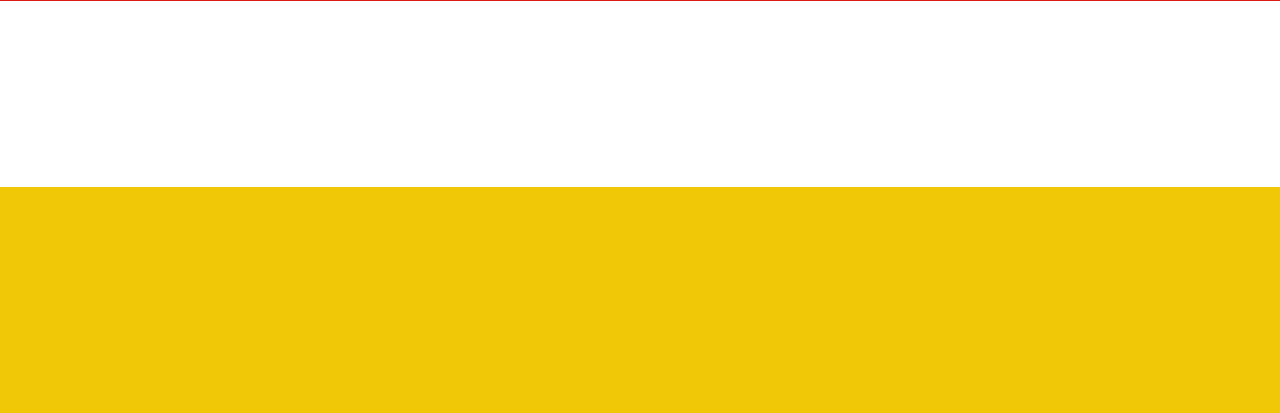
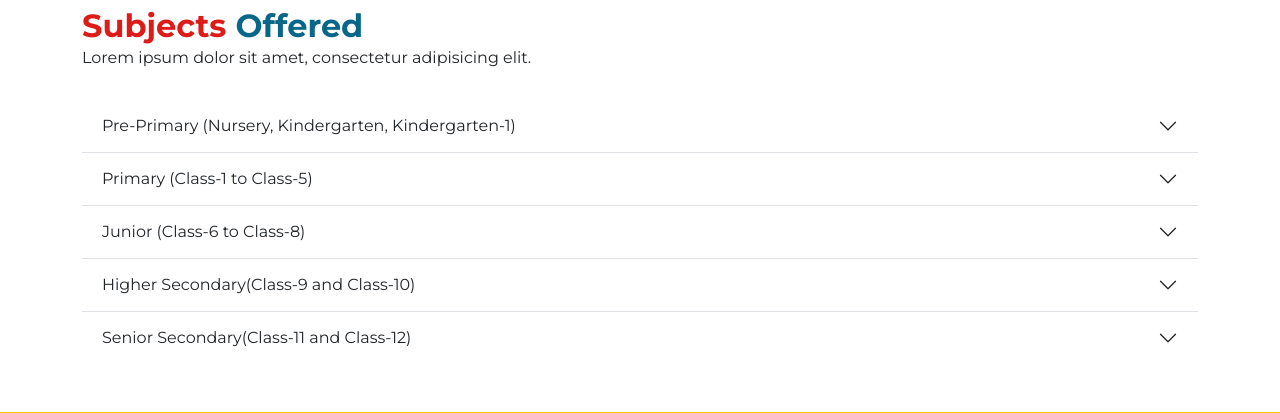
Before and after one commit to sidmrlazy/shivapublicschool, a PHP site: page /curriculum.php in a window 1280 px wide. Shown: the part 613-1026 px from the top of the page. Before the commit the page ends 800 px from the top, so only its background shows below. Run offline with PHP 8.4, Linux system fonts and the light colour scheme.

Commit message:
modified:   assets/css/styles.css new file:   components/curriculum/section-1.php new file:   components/curriculum/section-banner.php modified:   curriculum.php

```diff
--- a/assets/css/styles.css
+++ b/assets/css/styles.css
@@ -472,6 +472,12 @@ li {
   font-size: 15px;
 }
 
+/* =========== CURRICULUM SECTION =========== */
+.curriculum-section-list li {
+  color: #000 !important;
+  font-size: 16px;
+}
+
 /* =========== FOOTER =========== */
 .custom-footer {
   background-color: #f0c808;
--- /dev/null
+++ b/components/curriculum/section-1.php
@@ -0,0 +1,130 @@
+<div class="container">
+    <div class="common-header">
+        <div class="common-header-data">
+            <h2><span>Subjects</span> Offered</h2>
+            <p>Lorem ipsum dolor sit amet, consectetur adipisicing elit.</p>
+        </div>
+        <!-- <a href="#" class="common-header-btn">View All Notices</a> -->
+    </div>
+    <div class="accordion accordion-flush mb-5" id="accordionFlushExample">
+        <div class="accordion-item">
+            <h2 class="accordion-header" id="flush-headingOne">
+                <button class="accordion-button collapsed" type="button" data-bs-toggle="collapse"
+                    data-bs-target="#flush-collapseOne" aria-expanded="false" aria-controls="flush-collapseOne">
+                    Pre-Primary (Nursery, Kindergarten, Kindergarten-1)
+                </button>
+            </h2>
+            <div id="flush-collapseOne" class="accordion-collapse collapse" aria-labelledby="flush-headingOne"
+                data-bs-parent="#accordionFlushExample">
+                <div class="accordion-body">
+                    <h4>Subjects Offered</h4>
+                    <ul class="curriculum-section-list">
+                        <li>Hindi</li>
+                        <li>English</li>
+                        <li>Mathematics</li>
+                        <li>General Knowledge</li>
+                        <li>Conversation</li>
+                    </ul>
+                </div>
+            </div>
+        </div>
+        <div class="accordion-item">
+            <h2 class="accordion-header" id="flush-headingTwo">
+                <button class="accordion-button collapsed" type="button" data-bs-toggle="collapse"
+                    data-bs-target="#flush-collapseTwo" aria-expanded="false" aria-controls="flush-collapseTwo">
+                    Primary (Class-1 to Class-5)
+                </button>
+            </h2>
+            <div id="flush-collapseTwo" class="accordion-collapse collapse" aria-labelledby="flush-headingTwo"
+                data-bs-parent="#accordionFlushExample">
+                <div class="accordion-body">
+                    <h4>Subjects Offered</h4>
+                    <ul class="curriculum-section-list">
+                        <li>English </li>
+                        <li>Hindi</li>
+                        <li>Mathematics</li>
+                        <li>Enviorenmental Studies</li>
+                        <li>Computers</li>
+                        <li>General Knowledge</li>
+                        <li>Conversation</li>
+                    </ul>
+                </div>
+            </div>
+        </div>
+        <div class="accordion-item">
+            <h2 class="accordion-header" id="flush-headingThree">
+                <button class="accordion-button collapsed" type="button" data-bs-toggle="collapse"
+                    data-bs-target="#flush-collapseThree" aria-expanded="false" aria-controls="flush-collapseThree">
+                    Junior (Class-6 to Class-8)
+                </button>
+            </h2>
+            <div id="flush-collapseThree" class="accordion-collapse collapse" aria-labelledby="flush-headingThree"
+                data-bs-parent="#accordionFlushExample">
+                <div class="accordion-body">
+                    <h4>Subjects Offered</h4>
+                    <ul class="curriculum-section-list">
+                        <li>English </li>
+                        <li>Hindi</li>
+                        <li>Mathematics</li>
+                        <li>Science</li>
+                        <li>Social Science</li>
+                        <li>Computers</li>
+                        <li>General Knowledge</li>
+                    </ul>
+                </div>
+            </div>
+        </div>
+        <div class="accordion-item">
+            <h2 class="accordion-header" id="flush-headingFour">
+                <button class="accordion-button collapsed" type="button" data-bs-toggle="collapse"
+                    data-bs-target="#flush-collapseFour" aria-expanded="false" aria-controls="flush-collapseFour">
+                    Higher Secondary(Class-9 and Class-10)
+                </button>
+            </h2>
+            <div id="flush-collapseFour" class="accordion-collapse collapse" aria-labelledby="flush-headingFour"
+                data-bs-parent="#accordionFlushExample">
+                <div class="accordion-body">
+                    <h4>Subjects Offered</h4>
+                    <ul class="curriculum-section-list">
+                        <li>English </li>
+                        <li>Hindi</li>
+                        <li>Mathematics</li>
+                        <li>Science</li>
+                        <li>Social Science</li>
+                        <li>Computers</li>
+                    </ul>
+                </div>
+            </div>
+        </div>
+
+        <div class="accordion-item">
+            <h2 class="accordion-header" id="flush-headingFour">
+                <button class="accordion-button collapsed" type="button" data-bs-toggle="collapse"
+                    data-bs-target="#flush-collapseFive" aria-expanded="false" aria-controls="flush-collapseFive">
+                    Senior Secondary(Class-11 and Class-12)
+                </button>
+            </h2>
+            <div id="flush-collapseFive" class="accordion-collapse collapse" aria-labelledby="flush-headingFour"
+                data-bs-parent="#accordionFlushExample">
+                <div class="accordion-body">
+                    <h4>Subjects Offered</h4>
+                    <p>All 3 streams (Science, Commerce, Humanities)</p>
+                    <ul class="curriculum-section-list">
+                        <li>English </li>
+                        <li>Hindi</li>
+                        <li>Physical Education</li>
+                        <li>Physics</li>
+                        <li>Chemistry</li>
+                        <li>Biology</li>
+                        <li>Mathematics</li>
+                        <li>Accounts</li>
+                        <li>Business Studies</li>
+                        <li>Economics</li>
+                        <li>History</li>
+                        <li>Political Science</li>
+                    </ul>
+                </div>
+            </div>
+        </div>
+    </div>
+</div>
--- /dev/null
+++ b/components/curriculum/section-banner.php
@@ -0,0 +1,9 @@
+<div class="intro-section">
+    <h1>CURRICULUM</h1>
+    <nav style="--bs-breadcrumb-divider: '>';" aria-label="breadcrumb">
+        <ol class="breadcrumb">
+            <li class="breadcrumb-item"><a href="index.php">Home</a></li>
+            <li class="breadcrumb-item active" aria-current="page">Curriculum</li>
+        </ol>
+    </nav>
+</div>
--- a/curriculum.php
+++ b/curriculum.php
@@ -2,4 +2,6 @@
 $title = "Curriculum | Shiva Public School";
 include('components/header.php') ?>
 <?php include('components/navbar.php') ?>
+<?php include('components/curriculum/section-banner.php') ?>
+<?php include('components/curriculum/section-1.php') ?>
 <?php include('components/footer.php') ?>
```
